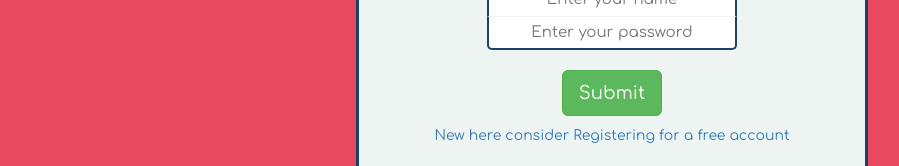
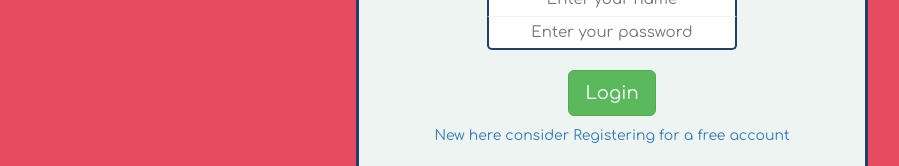
Before and after one commit to rasna-skumar1306/reciepe-Reactjs, a React (Create React App) app: page / in a window 1280 px wide. Shown: the part 382-548 px from the top of the page, without its empty margins (28-927 px from the left). Built offline with nearby package versions, Linux system fonts and the light colour scheme.

Commit message:
added logo to login

```diff
--- a/src/components/login.jsx
+++ b/src/components/login.jsx
@@ -12,7 +12,7 @@
             <h1 className="hello">Hello {name} </h1>
             <input class="user top" type="text" placeholder="Enter your name" value={name} onChange={(e)=>{setName(e.target.value)}}/>
             <input class="user bottom" type="password" placeholder="Enter your password" />
-            <button class="btn btn-lg btn-success" type="submit" onSubmit={(e)=>{e.preventDefault()}} >Submit</button>
+            <button class="btn btn-lg btn-success" type="submit" onSubmit={(e)=>{e.preventDefault()}} >Login</button>
             <Register />
         </div>
         </div>);
```
